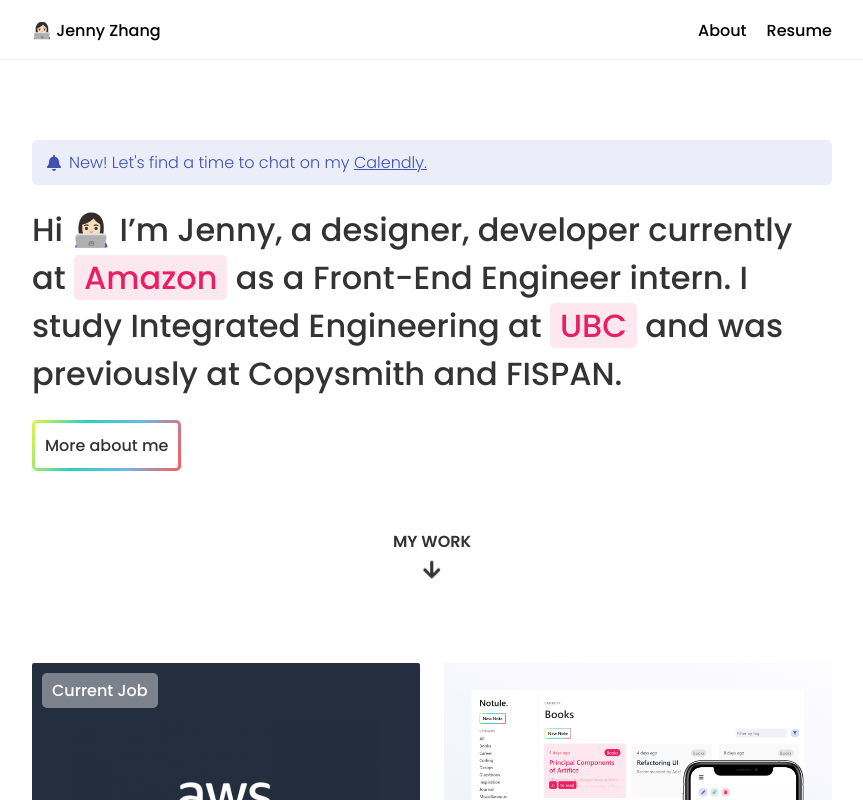
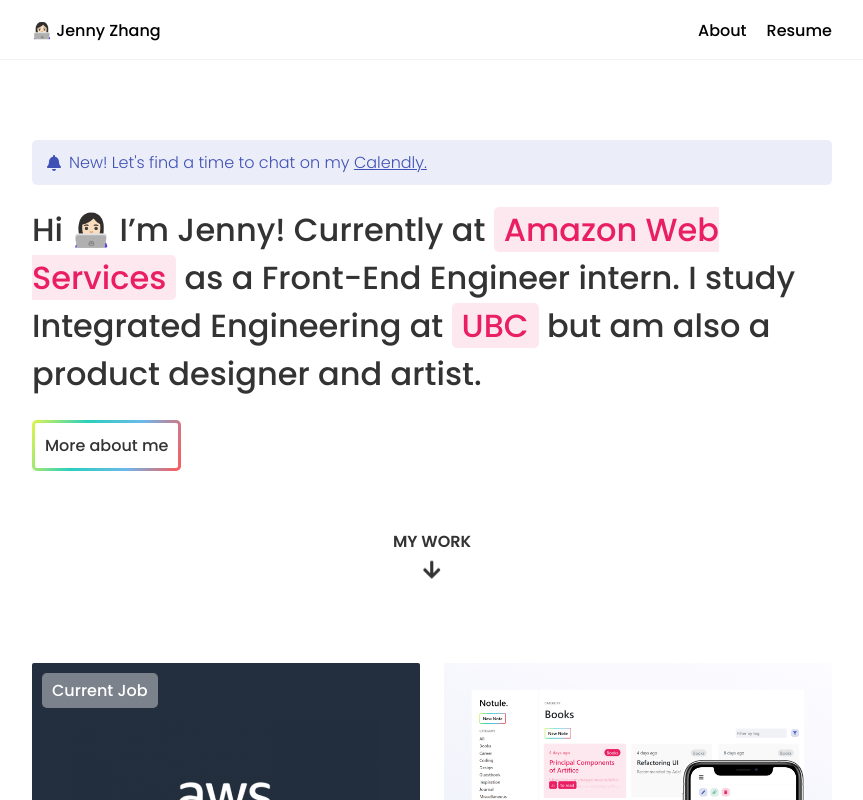
Before and after one commit to cowjuh/portfolio-2021, a Next.js app: page / in a window 1280 px wide. Shown: the top 800 px of the page, without its empty margins (208-1071 px from the left). Built offline with nearby package versions, Linux system fonts and the light colour scheme.

Commit message:
Update hero text

```diff
--- a/components/Hero.js
+++ b/components/Hero.js
@@ -48,7 +48,7 @@
 			</NotificationBanner>
 			<HeaderContainer>
 				<HeaderTitle>
-					Hi 👩🏻‍💻‍ I’m Jenny, a designer, developer currently at <Span>Amazon</Span> as a Front-End Engineer intern. I study Integrated Engineering at <Span>UBC</Span> and was previously at Copysmith and FISPAN.
+					Hi 👩🏻‍💻‍ I’m Jenny! Currently at <Span>Amazon Web Services</Span> as a Front-End Engineer intern. I study Integrated Engineering at <Span>UBC</Span> but am also a product designer and artist.
         </HeaderTitle>
 				<PrimaryButton href='/about'>More about me</PrimaryButton>
 			</HeaderContainer>
```
